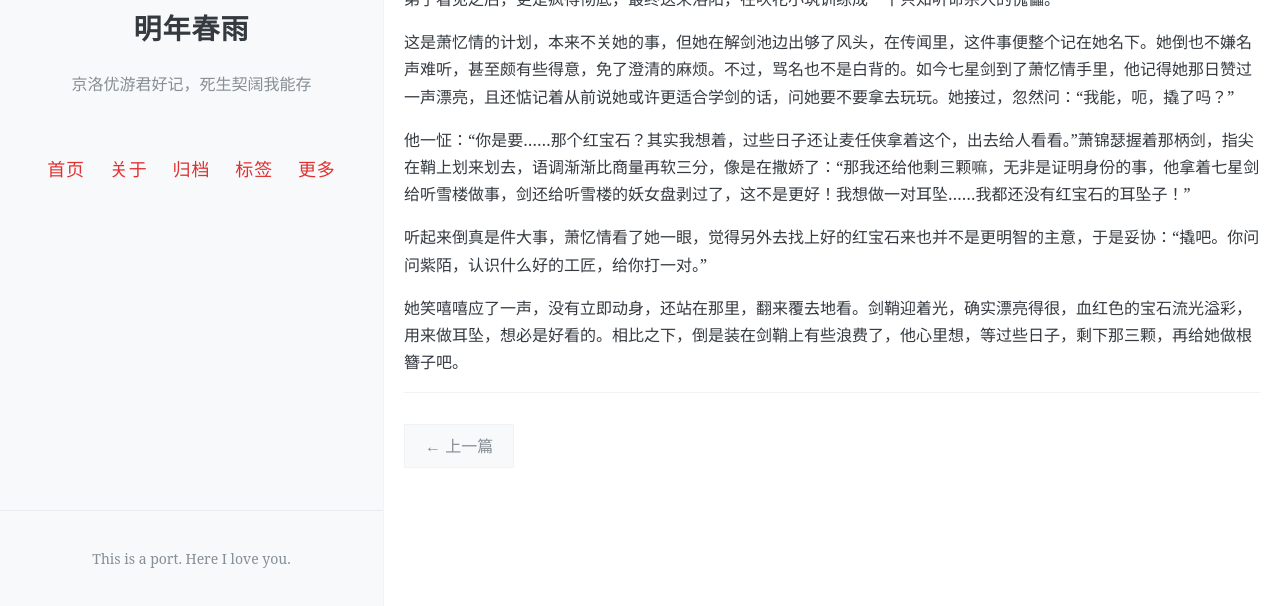
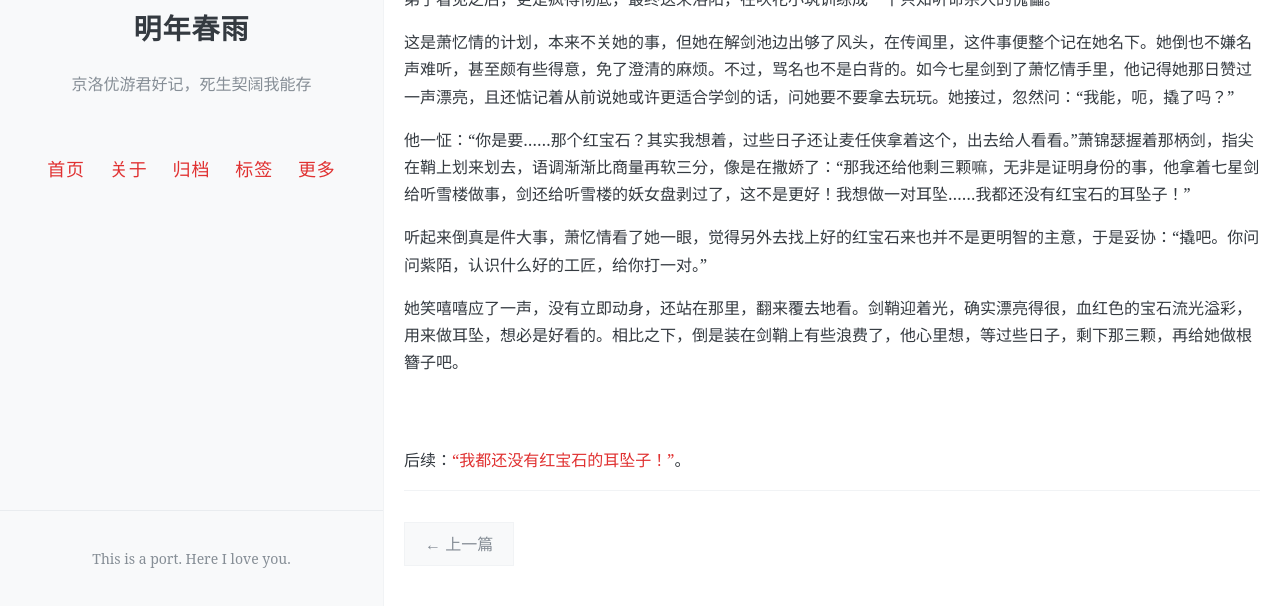
Before and after one commit to eglantine-shell/dreamboat, a Jekyll site: the page built from _posts/2022-05-03-sword20.md, in a window 1280 px wide and 900 px high, scrolled down 807 px, cut to the strip 294-900 px from the top of the window. Built offline with Jekyll 4.4.1, drawn with Linux system fonts in a browser that asks for light colours; comment, search, counter and statistics services are not loaded.

Commit message:
Update 2022-05-03-sword20.md

```diff
--- a/_posts/2022-05-03-sword20.md
+++ b/_posts/2022-05-03-sword20.md
@@ -38,3 +38,8 @@
 听起来倒真是件大事，萧忆情看了她一眼，觉得另外去找上好的红宝石来也并不是更明智的主意，于是妥协：“撬吧。你问问紫陌，认识什么好的工匠，给你打一对。”
 
 她笑嘻嘻应了一声，没有立即动身，还站在那里，翻来覆去地看。剑鞘迎着光，确实漂亮得很，血红色的宝石流光溢彩，用来做耳坠，想必是好看的。相比之下，倒是装在剑鞘上有些浪费了，他心里想，等过些日子，剩下那三颗，再给她做根簪子吧。
+
+
+<br>
+<br>
+后续：[“我都还没有红宝石的耳坠子！”](https://eglantine-shell.github.io/dreamboat/manuscript7/ "manuscript7")。
```
